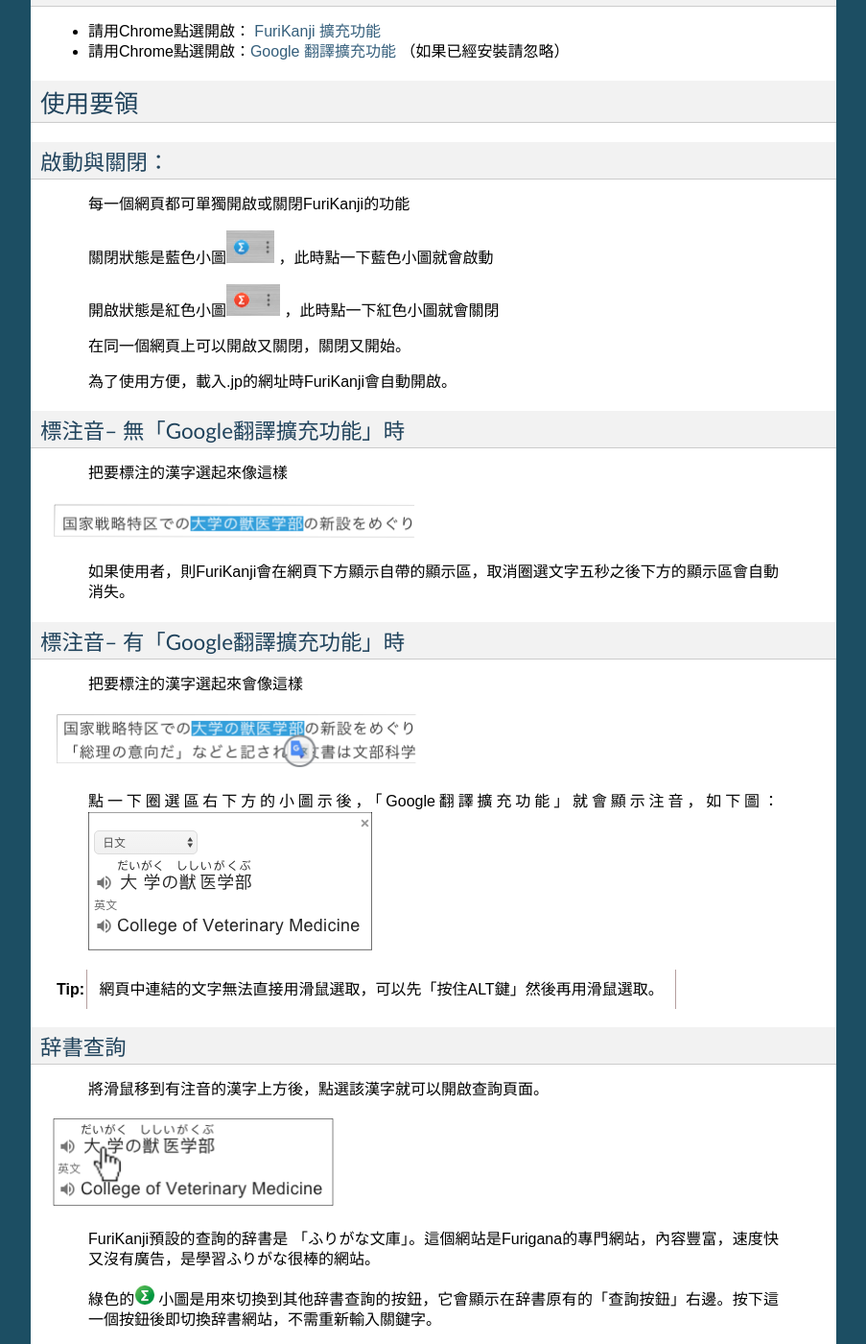
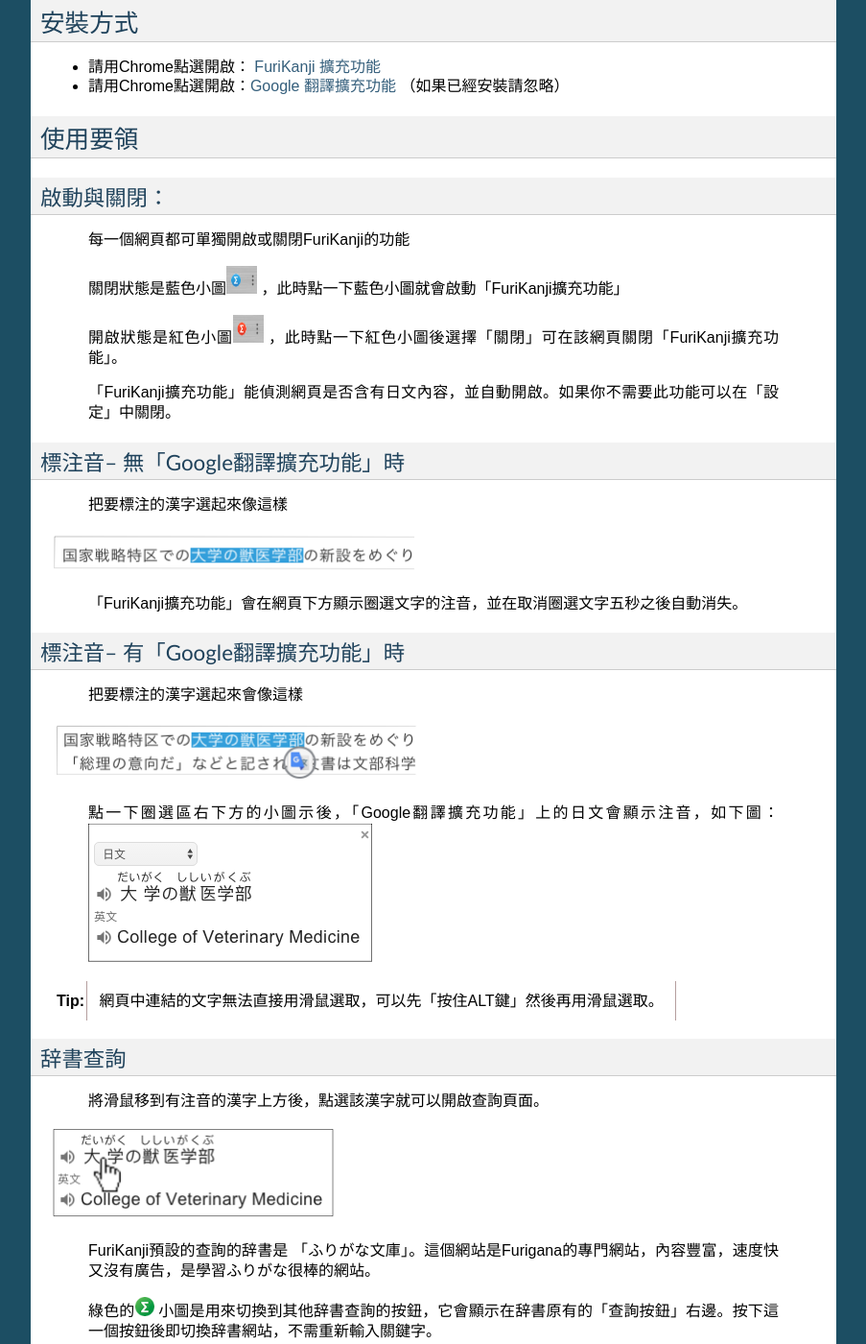
Before and after one commit to iapyeh/iapyeh, a Sphinx documentation site: the page built from docs/blogs/myworks/I.F.Add-on.rst, in a window 1280 px wide and 1400 px high, scrolled down 2426 px. Shown: the whole window at 96% size, without its empty margins (198-1101 px from the left). Built offline with Sphinx 7.4.7, drawn with Linux system fonts in a browser that asks for light colours; some of the changed text lies outside the part shown.

Commit message:
Google Docs reST Editor@2017-7-13 15:10:47

```diff
--- a/docs/blogs/myworks/I.F.Add-on.rst
+++ b/docs/blogs/myworks/I.F.Add-on.rst
@@ -4,7 +4,7 @@
 \ |IMG1|\  FuriKanji
 ********************
 
-\ |IMG2|\
+把Chrome瀏覽器轉變成日文學習工具的擴充功能
 
 .. _h2c59317252ab342915276721104255:
 
@@ -123,13 +125,11 @@
 
     每一個網頁都可單獨開啟或關閉FuriKanji的功能
 
-    關閉狀態是藍色小圖\ |IMG5|\     ，此時點一下藍色小圖就會啟動
+    關閉狀態是藍色小圖\ |IMG5|\     ，此時點一下藍色小圖就會啟動「FuriKanji擴充功能」
 
-    開啟狀態是紅色小圖\ |IMG6|\     ，此時點一下紅色小圖就會關閉
+    開啟狀態是紅色小圖\ |IMG6|\     ，此時點一下紅色小圖後選擇「關閉」可在該網頁關閉「FuriKanji擴充功能」。
 
-    在同一個網頁上可以開啟又關閉，關閉又開始。
-
-    為了使用方便，載入.jp的網址時FuriKanji會自動開啟。
+    「FuriKanji擴充功能」能偵測網頁是否含有日文內容，並自動開啟。如果你不需要此功能可以在「設定」中關閉。
 
 .. _h6a463227652759327716b593ec68a:
 
@@ -140,7 +140,7 @@
 
 \ |IMG7|\
 
-    如果使用者，則FuriKanji會在網頁下方顯示自帶的顯示區，取消圈選文字五秒之後下方的顯示區會自動消失。
+    「FuriKanji擴充功能」會在網頁下方顯示圈選文字的注音，並在取消圈選文字五秒之後自動消失。
 
 .. _h6a463227652759327716b593ec68a:
 
@@ -151,7 +151,7 @@
 
 \ |IMG8|\
 
-    點一下圈選區右下方的小圖示後，「Google翻譯擴充功能」就會顯示注音，如下圖：\ |IMG9|\
+    點一下圈選區右下方的小圖示後，「Google翻譯擴充功能」上的日文會顯示注音，如下圖：\ |IMG9|\
 
 ..  Tip::
 
@@ -288,12 +288,12 @@
    :width: 233 px
 
 .. |IMG5| image:: static/I_F_Add-on_5.png
-   :height: 34 px
-   :width: 50 px
+   :height: 29 px
+   :width: 32 px
 
 .. |IMG6| image:: static/I_F_Add-on_6.png
-   :height: 33 px
-   :width: 56 px
+   :height: 29 px
+   :width: 32 px
 
 .. |IMG7| image:: static/I_F_Add-on_7.png
    :height: 44 px
```
Also changed, not shown: other parts of docs/blogs/myworks/I.F.Add-on.rst (+2 -0 lines).
